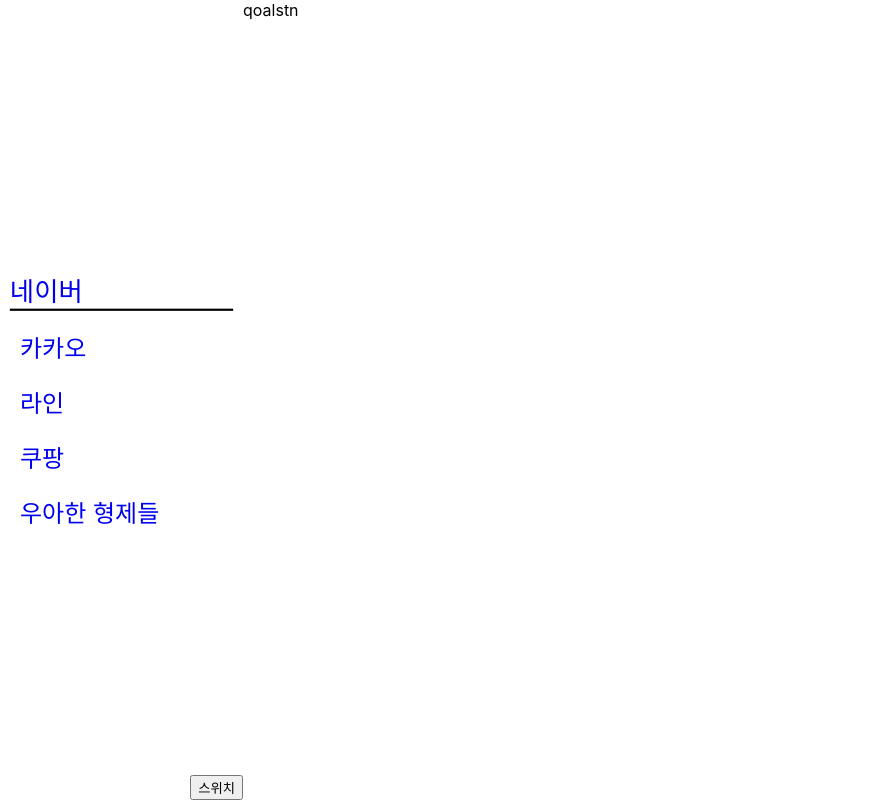
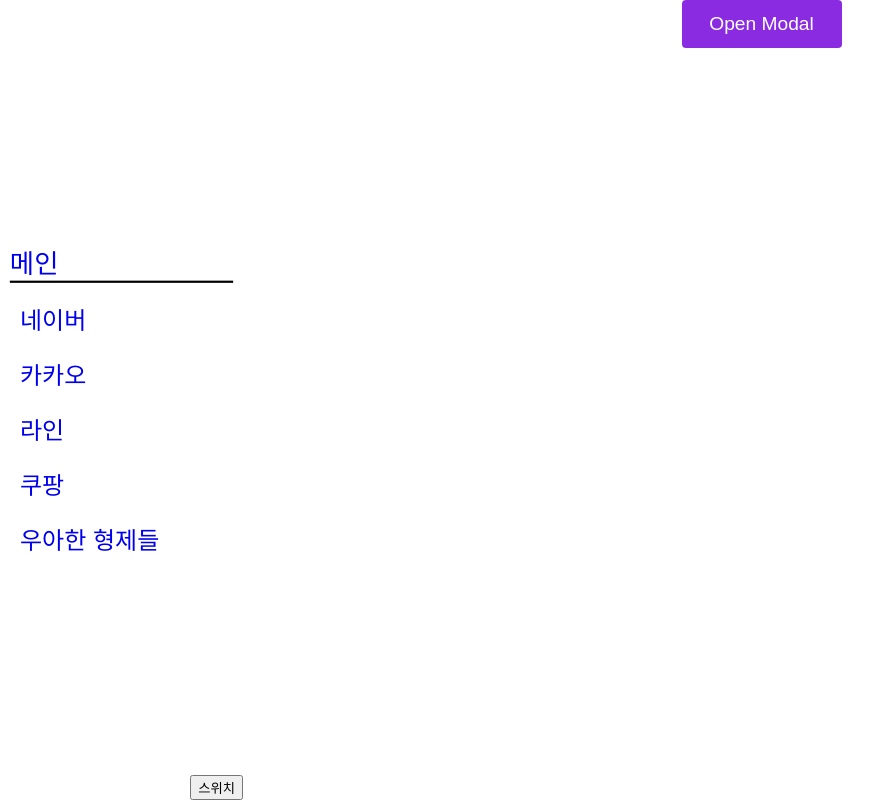
Before and after one commit to dypark26/ComAround, a React (Create React App) app: page / in a window 1280 px wide. Shown: the whole page, without its empty margins (0-896 px from the left). Built offline with nearby package versions, Linux system fonts and the light colour scheme.

Commit message:
✨ feat: MainSideBar Version 1.0 #1메인페이지 모달 #2 메인페이지 모달 추가, UI 구현 by@qoalstn44

```diff
--- a/src/App.tsx
+++ b/src/App.tsx
@@ -1,7 +1,8 @@
 import Router from './shared/Router';
 
 function App() {
-  return <Router />;
+  return <Router />
+  ;
 }
 
 export default App;
--- a/src/components/CardSlide.tsx
+++ b/src/components/CardSlide.tsx
@@ -1,7 +1,59 @@
-import React from 'react';
+import React, { PropsWithChildren } from "react";
+import styled from "styled-components";
 
-const CardSlide = () => {
-  return <div>CardSlide</div>;
-};
+interface ModalDefaultType {
+  onClickToggleModal: () => void;
+}
+
+function CardSlide({
+  onClickToggleModal,
+  children,
+}: PropsWithChildren<ModalDefaultType>) {
+  return (
+    <ModalContainer>
+      <DialogBox>{children}</DialogBox>
+      <Backdrop
+        onClick={(e: React.MouseEvent) => {
+          e.preventDefault();
+
+          if (onClickToggleModal) {
+            onClickToggleModal();
+          }
+        }}
+      />
+    </ModalContainer>
+  );
+}
+const ModalContainer = styled.div`
+  width: 100%;
+  height: 100%;
+  display: flex;
+  align-items: center;
+  justify-content: center;
+  position: fixed;
+`;
+
+const DialogBox = styled.dialog`
+  width: 800px;
+  height: 400px;
+  display: flex;
+  flex-direction: column;
+  align-items: center;
+  border: none;
+  border-radius: 3px;
+  box-shadow: 0 0 30px rgba(30, 30, 30, 0.185);
+  box-sizing: border-box;
+  background-color: white;
+  z-index: 10000;
+`;
+
+const Backdrop = styled.div`
+  width: 100vw;
+  height: 100vh;
+  position: fixed;
+  top: 0;
+  z-index: 9999;
+  background-color: rgba(0, 0, 0, 0.2);
+`;
 
 export default CardSlide;
--- a/src/components/SideNav/Menu.tsx
+++ b/src/components/SideNav/Menu.tsx
@@ -10,11 +10,12 @@
 `;
 
 const menuList = [
-  { menuName: "네이버", path: "/" },
-  { menuName: "카카오", path: "/portfolio" },
-  { menuName: "라인", path: "/info" },
-  { menuName: "쿠팡", path: "/etc" },
-  { menuName: "우아한 형제들", path: "/etc" },
+  { menuName: "메인", path: "/" },
+  { menuName: "네이버", path: "../pages/CompanyPage" },
+  { menuName: "카카오", path: "../../pages/CompanyPage" },
+  { menuName: "라인", path: "../../pages/CompanyPage" },
+  { menuName: "쿠팡", path: "../../pages/CompanyPage" },
+  { menuName: "우아한 형제들", path: "../../pages/CompanyPage" },
 ];
 
 const Menu = () => {
--- a/src/components/SideNav/Sidebar.tsx
+++ b/src/components/SideNav/Sidebar.tsx
@@ -1,7 +1,6 @@
-import React from "react";
 import styled from "styled-components";
-import Menu from "../SideNav/Menu";
-import Switch from "../SideNav/Switch";
+import Menu from "./Menu";
+import Switch from "./Switch";
 
 const Container = styled.div`
   width: 100%;
--- a/src/components/SideNav/Switch.tsx
+++ b/src/components/SideNav/Switch.tsx
@@ -1,4 +1,3 @@
-import React from "react";
 import { useThemeContext } from "../../styles/themeContext";
 import styled from "styled-components";
 
--- a/src/pages/CompanyPage.tsx
+++ b/src/pages/CompanyPage.tsx
@@ -1,4 +1,5 @@
 import React from 'react';
+import Sidebar from '../components/SideNav/Sidebar';
 
 const CompanyPage = () => {
   return <div>CompanyPage</div>;
--- a/src/pages/MainPage.tsx
+++ b/src/pages/MainPage.tsx
@@ -1,12 +1,47 @@
-import React from "react";
+import React, { useCallback, useState } from "react";
 import Sidebar from "../components/SideNav/Sidebar";
+import styled from "styled-components";
+import CardSlide from "../components/CardSlide";
+const MainPage = () => {
+  const [isOpenModal, setOpenModal] = useState<boolean>(false);
 
-const MainPage = () => {
+  const onClickToggleModal = useCallback(() => {
+    setOpenModal(!isOpenModal);
+  }, [isOpenModal]);
+
   return (
     <Sidebar>
-      <>{`qoalstn`}</>
+      <Main>
+        {isOpenModal && (
+          <CardSlide onClickToggleModal={onClickToggleModal}></CardSlide>
+        )}
+        <DialogButton onClick={onClickToggleModal}>Open Modal</DialogButton>
+      </Main>
     </Sidebar>
   );
 };
 
+const Main = styled.main`
+  width: 100%;
+  height: 100vh;
+  display: flex;
+  flex-direction: column;
+  align-items: center;
+`;
+const DialogButton = styled.button`
+  width: 160px;
+  height: 48px;
+  background-color: blueviolet;
+  color: white;
+  font-size: 1.2rem;
+  font-weight: 400;
+  border-radius: 4px;
+  border: none;
+  cursor: pointer;
+
+  &:hover {
+    transform: translateY(-1px);
+  }
+`;
+
 export default MainPage;
--- a/src/shared/Router.tsx
+++ b/src/shared/Router.tsx
@@ -1,5 +1,5 @@
 import { BrowserRouter, Route, Routes } from "react-router-dom";
-import { lightTheme, darkTheme } from "../styles/theme";
+
 import CompanyPage from "../pages/CompanyPage";
 import MainPage from "../pages/MainPage";
 
@@ -8,7 +8,7 @@
     <BrowserRouter>
       <Routes>
         <Route path="/" element={<MainPage />} />
-        <Route path="/:" element={<CompanyPage />} />
+        <Route path="/:id" element={<CompanyPage />} />
       </Routes>
     </BrowserRouter>
   );
--- a/src/types/styleTheme.ts
+++ b/src/types/styleTheme.ts
@@ -8,5 +8,6 @@
     header: string;
     herdernumber: string;
     activeMenu: string;
+    children?: JSX.Element | JSX.Element[];
   }
 }
```
Also changed, not shown: src/styles/global.ts (+4 -3 lines).
